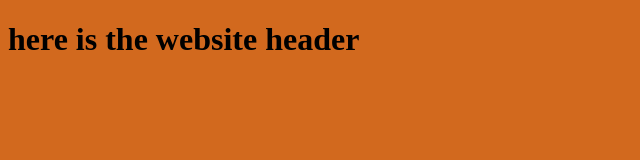
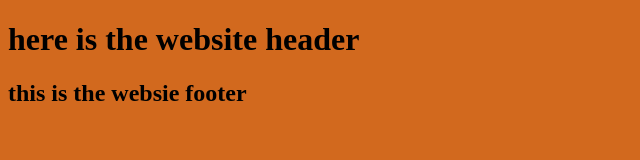
Before and after one commit to overeactor/shopReza, a plain HTML site: page index.html in a window 1280 px wide. Shown: the whole page, without its empty margins (0-640 px from the left). Drawn offline with Linux system fonts and the light colour scheme.

Commit message:
created footer

```diff
--- a/index.html
+++ b/index.html
@@ -12,5 +12,9 @@
 </head>
 <body>
     <h1>here is the website header</h1>
+
+    <footer>
+        <h2>this is the websie footer</h2>
+    </footer>
 </body>
 </html>
```
